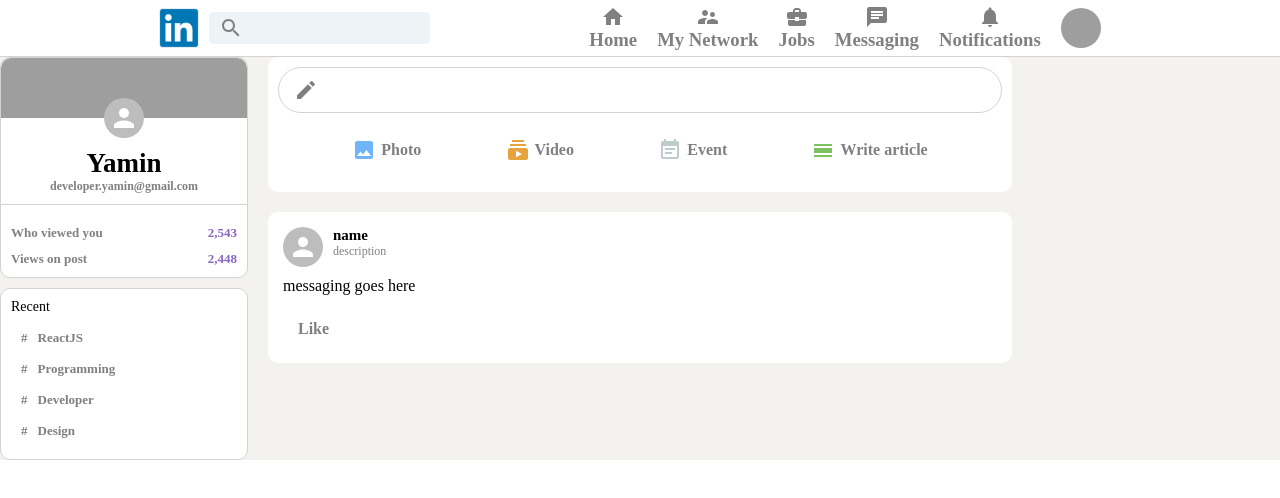
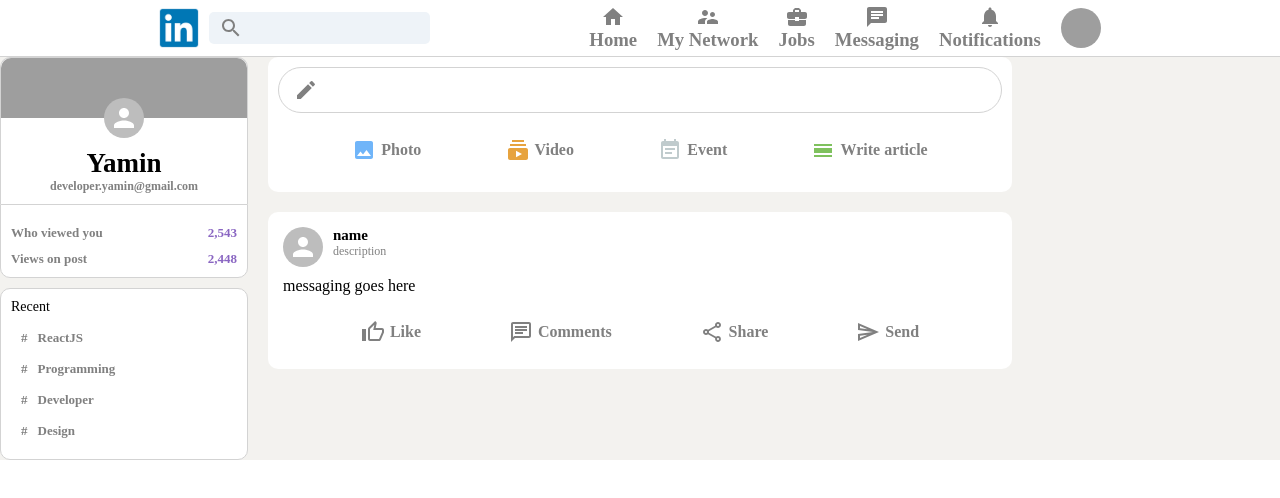
Before and after one commit to software-developer-yamin/LinkedIn-Clone-With-ReactJS, a React (Create React App) app: page / in a window 1280 px wide. Shown: the top 498 px of the page. Built offline with nearby package versions, Linux system fonts and the light colour scheme; grey boxes are pictures that could not be loaded.

Commit message:
Build the Post Section done!

```diff
--- a/src/components/Feed.jsx
+++ b/src/components/Feed.jsx
@@ -1,9 +1,22 @@
-import { CalendarViewDay, Create, EventNote, Image, Subscript, Subscriptions } from "@mui/icons-material";
+import {
+  CalendarViewDay,
+  Create,
+  EventNote,
+  Image,
+  Subscriptions,
+} from "@mui/icons-material";
+import { useState } from "react";
 import "../styles/Feed.css";
 import InputOption from "./InputOption";
 import Post from "./Post";
 
 function Feed() {
+  const [posts, setPosts] = useState([]);
+
+  const sendPost = async (e) => {
+    e.preventDefault();
+  };
+
   return (
     <section className="feed">
       <header className="feed_inputContainer">
@@ -11,7 +24,7 @@ function Feed() {
           <Create />
           <form>
             <input type="text" />
-            <button hidden type="submit">
+            <button hidden type="submit" onClick={sendPost} >
               Send
             </button>
           </form>
@@ -28,6 +41,9 @@ function Feed() {
         </div>
       </header>
       <main>
+        {posts.map((post) => (
+          <Post />
+        ))}
         <Post
           name="name"
           description="description"
--- a/src/components/Post.jsx
+++ b/src/components/Post.jsx
@@ -1,4 +1,4 @@
-import { ThumbUpAltOutlined, ThumbUpOffAltOutlined } from "@mui/icons-material";
+import { ChatOutlined, SendOutlined, ShareOutlined, ThumbUpAltOutlined } from "@mui/icons-material";
 import { Avatar } from "@mui/material";
 import "../styles/Post.css";
 import InputOption from "./InputOption";
@@ -17,7 +17,10 @@ function Post({ message, name, description, photoUrl }) {
         <p>{message}</p>
       </div>
       <div className="post_bottoms">
-        <InputOption Icon={ThumbUpAltOutlined} title="Like" />
+        <InputOption Icon={ThumbUpAltOutlined} title="Like" color="gray" />
+        <InputOption Icon={ChatOutlined} title="Comments" color="gray" />
+        <InputOption Icon={ShareOutlined} title="Share" color="gray" />
+        <InputOption Icon={SendOutlined} title="Send" color="gray" />
       </div>
     </section>
   );
--- a/src/styles/Post.css
+++ b/src/styles/Post.css
@@ -26,3 +26,9 @@
 .post_info > h2 {
      font-size: 15px;
 }
+
+.post_bottoms {
+     display: flex;
+     align-items: center;
+     justify-content: space-evenly;
+}
```
